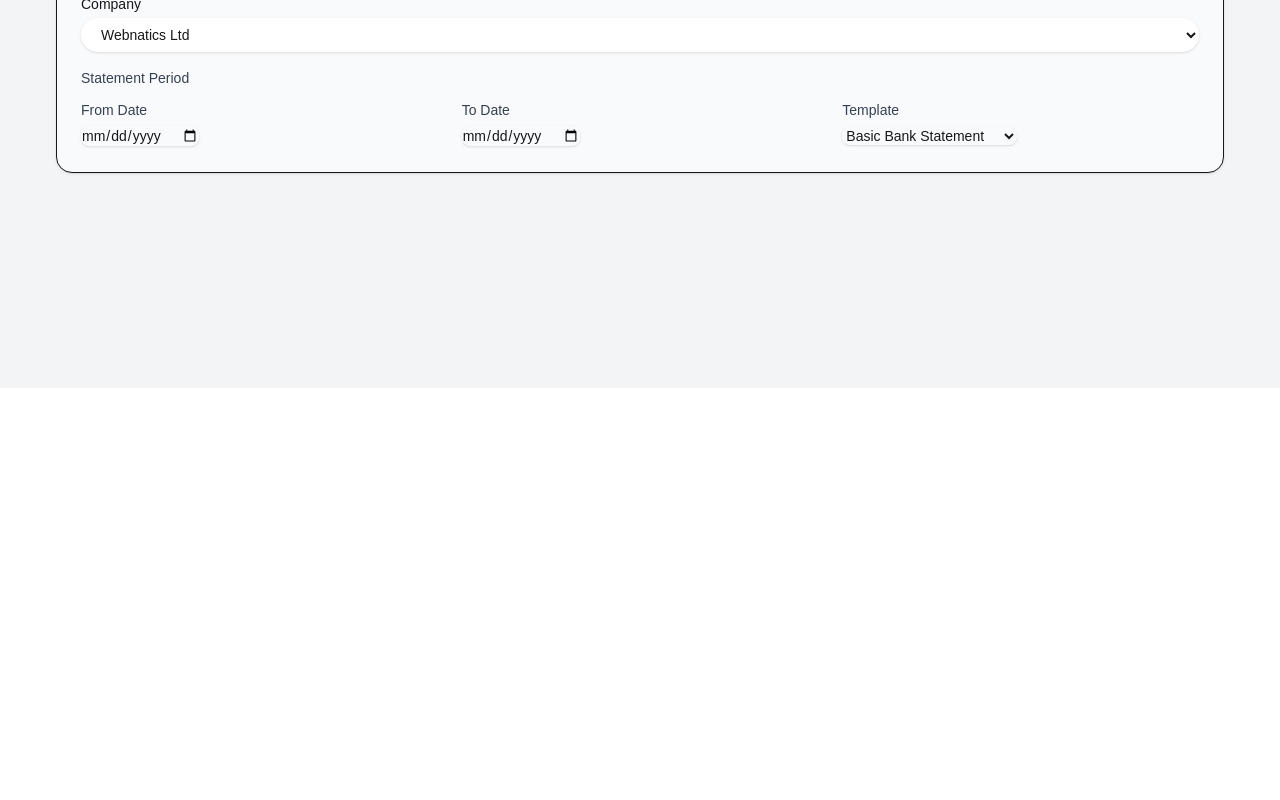
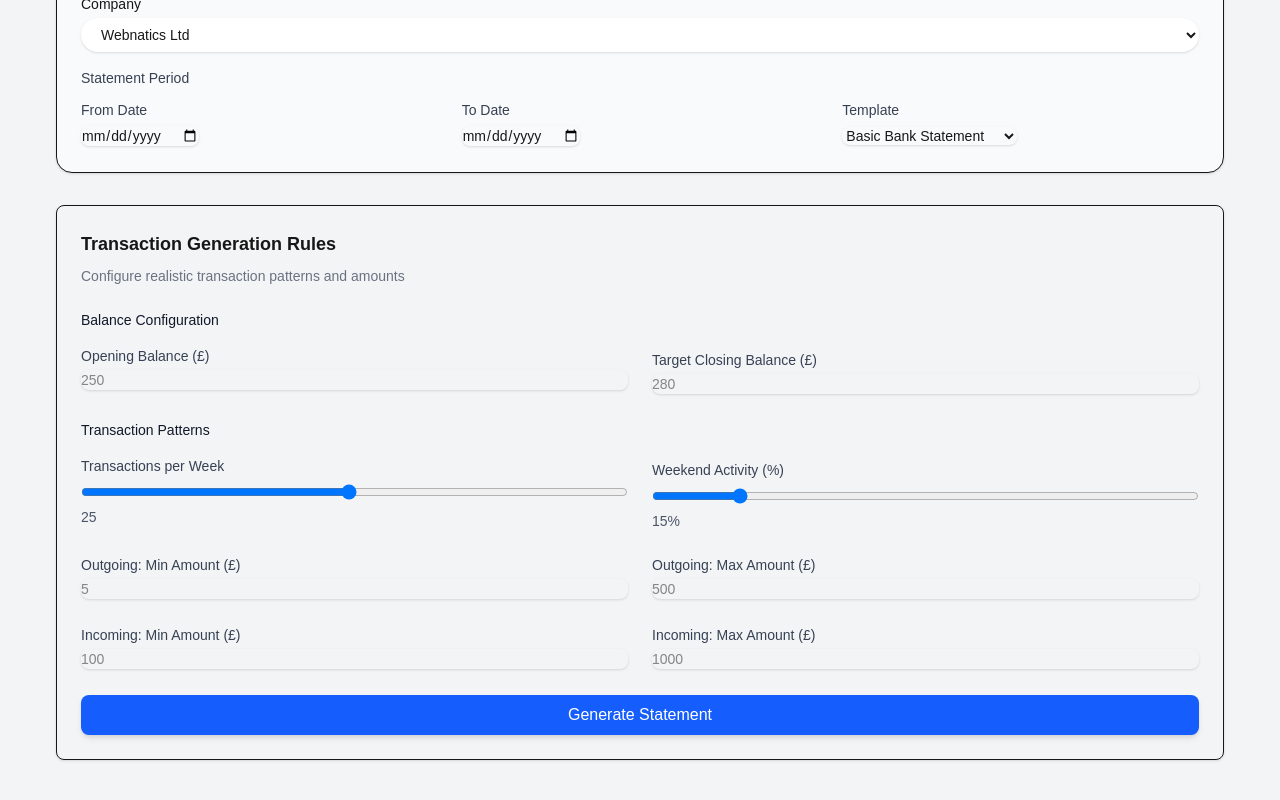
Before and after one commit to hardik2000joshi/StatementForge, a Next.js app: page /generator in a window 1280 px wide. Shown: the part 412-1212 px from the top of the page. Before the commit the page ends 800 px from the top, so only its background shows below. Built offline with nearby package versions, Linux system fonts and the light colour scheme.

Commit message:
modify generator code adding generate statement

```diff
--- a/app/generator/page.tsx
+++ b/app/generator/page.tsx
@@ -114,6 +114,136 @@ export default function GeneratorPage () {
                     </div>
                 </form>
             </div>
+
+            {/* Transaction Generation Rules */}
+            <div className="mt-8 border rounded-lg p-6 shadow-sm">
+                <h2 className="text-lg font-semibold mb-2">
+                    Transaction Generation Rules
+                </h2>
+                <p className="text-sm text-gray-500 mb-6">
+                    Configure realistic transaction patterns and amounts
+                </p>
+
+                {/* Balance Config */}
+                <div className="grid gap-6 sm:grid-cols-2 mb-6">
+
+                    <div>
+                        <h4 className="text-sm font-medium text-gray-900 mb-4">
+                            Balance Configuration
+                        </h4>
+                        <label className="block text-sm font-medium text-gray-700">
+                            Opening Balance (£)
+                        </label>
+                        <input
+                        type="number"
+                        placeholder="250"
+                        className="mt-1 w-full rounded-lg border-gray-300 shadow-sm focus:border-indigo-500 focus:ring-indigo-500 text-sm"
+                        />
+                    </div>
+
+                    <div>
+                        <label className="block text-sm font-medium text-gray-700 mt-10">
+                            Target Closing Balance (£)
+                        </label>
+                        <input
+                        type="number"
+                        placeholder="280"
+                        className="mt-1 w-full rounded-lg border-gray-300 shadow-sm focus:border-indigo-500 focus:ring-indigo-500 text-sm"
+                        />
+                    </div>
+                </div>
+
+                {/* Transactions per week & Weekend Activity */}
+                <div className="grid gap-6 sm:grid-cols-2 mb-6">
+                    <div>
+                        <h4 className="text-sm font-medium text-gray-900 mb-4">
+                            Transaction Patterns
+                        </h4>
+                        <label className="block text-sm font-medium text-gray-700">
+                            Transactions per Week
+                        </label>
+                        <input
+                        type="range"
+                        min="1"
+                        max="50"
+                        defaultValue="25"
+                        className="w-full mt-2"
+                        />
+                        <div className="text-sm text-gray-600">
+                            25
+                        </div>
+                        </div>
+
+                        <div>
+                            <label className="block text-sm font-medium text-gray-700 mt-10">
+                                Weekend Activity (%)
+                            </label>
+                            <input
+                            type="range"
+                            min="0"
+                            max="100"
+                            defaultValue="15"
+                            className="w-full mt-2"
+                            />
+                            <div className="text-sm text-gray-600">
+                                15%
+                            </div>
+                        </div>
+                </div>
+
+                {/* Transaction Amount Ranges */}
+
+                <div className="grid gap-6 sm:grid-cols-2 mb-6">
+                    <div>
+                        <label className="block text-sm font-medium text-gray-700">
+                            Outgoing: Min Amount (£)
+                        </label>
+                        <input
+                        type="number"
+                        placeholder="5"
+                        className="mt-1 w-full rounded-lg border-gray-300 shadow-sm focus:border-indigo-500 focus:ring-indigo-500 text-sm"
+                        />
+                    </div>
+                    <div>
+                        <label className="block text-sm font-medium text-gray-700">
+                            Outgoing: Max Amount (£)
+                        </label>
+                        <input
+                        type="number"
+                        placeholder="500"
+                        className="mt-1 w-full rounded-lg border-gray-300 shadow-sm focus:border-indigo-500 focus:ring-indigo-500 text-sm"
+                         />
+                    </div>
+
+                    <div>
+                        <label className="block text-sm font-medium text-gray-700">
+                            Incoming: Min Amount (£)
+                        </label>
+                        <input
+                        type="number"
+                        placeholder="100"
+                        className="mt-1 w-full rounded-lg border-gray-300 shadow-sm focus:border-indigo-500 focus:ring-indigo-500 text-sm"
+                         />
+                    </div>
+
+                    <div>
+                        <label className="block text-sm font-medium text-gray-700">
+                            Incoming: Max Amount (£)
+                        </label>
+                        <input
+                        type="number"
+                        placeholder="1000"
+                        className="mt-1 w-full rounded-lg border-gray-300 shadow-sm focus:border-indigo-500 focus:ring-indigo-500 text-sm"
+                        />
+                    </div>
+                </div>
+
+                {/* Generate Button */}
+                <button className="w-full bg-blue-600 hover:bg-blue-700 text-white font-medium py-2 px-4 rounded-lg shadow-md flex items-center justify-center gap-2">
+                    Generate Statement
+                </button>
+
+            </div>
         </div>
     );
 }
```
